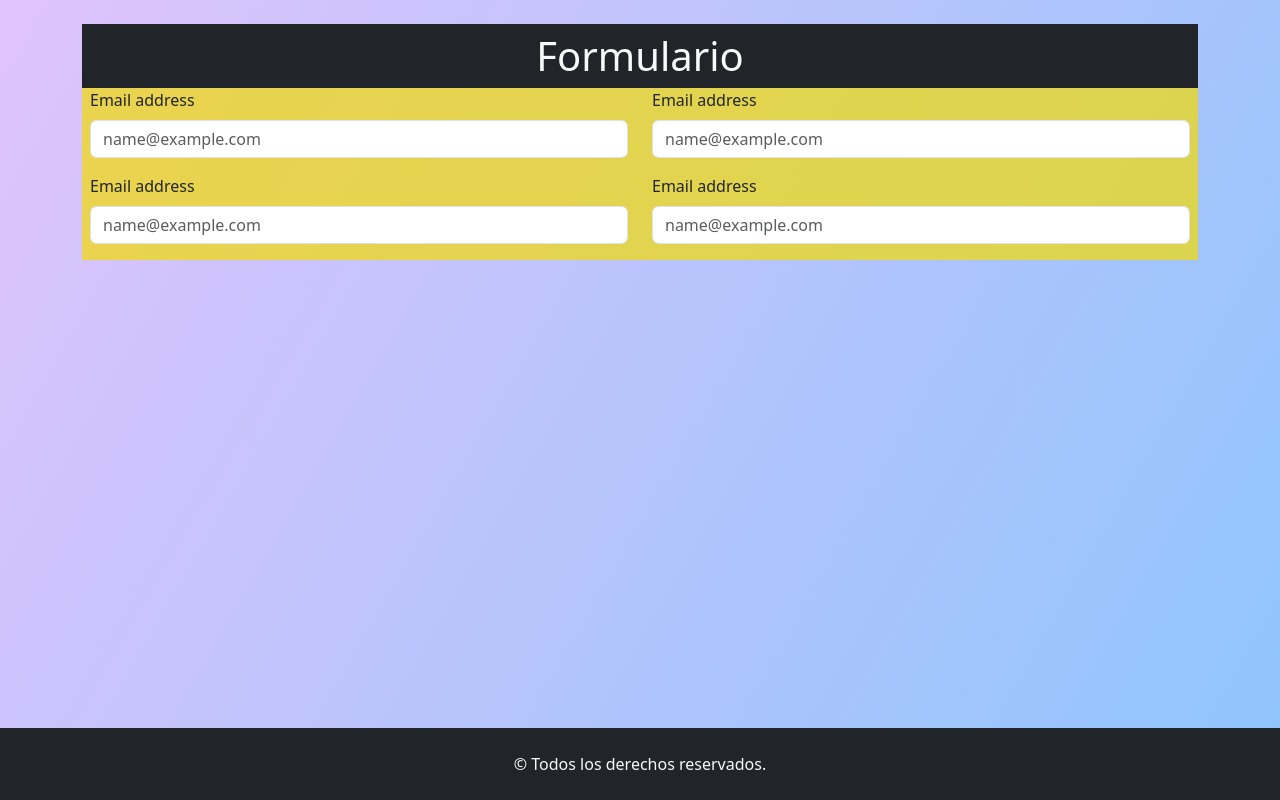
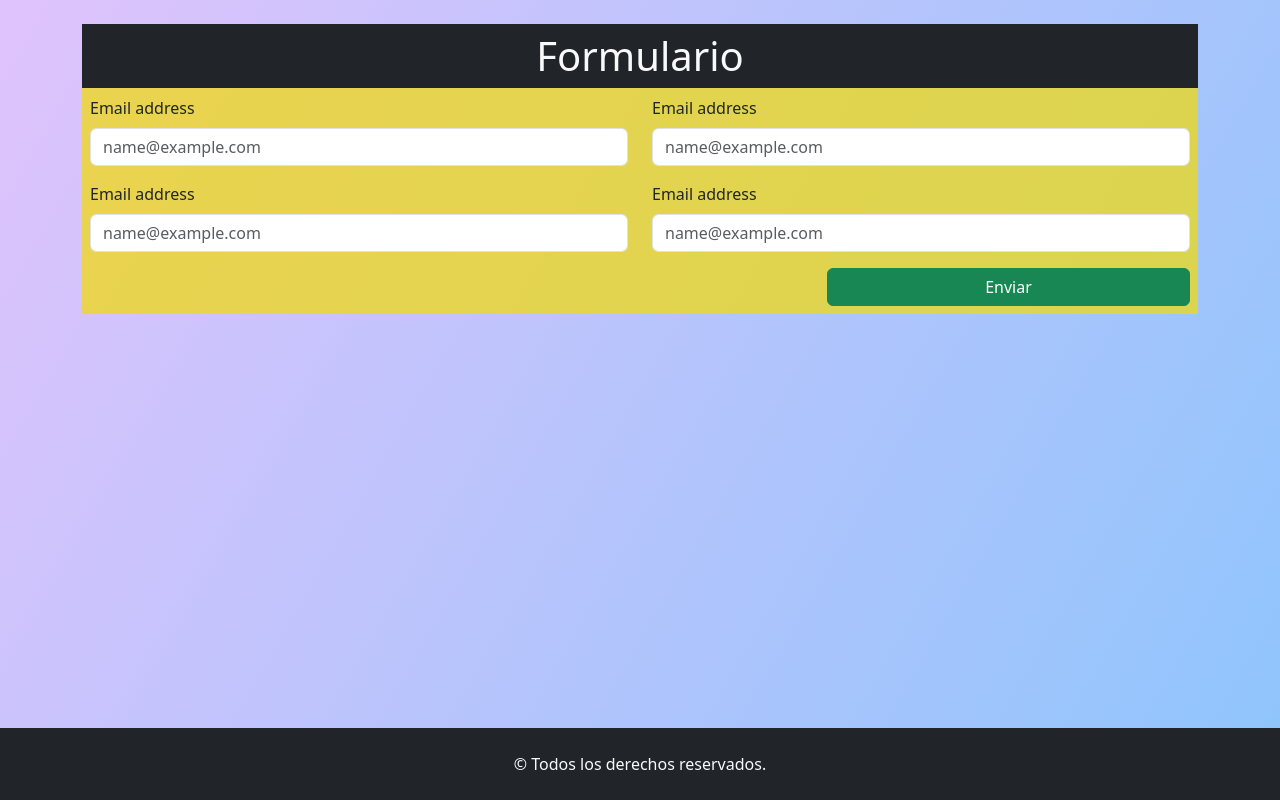
Before and after one commit to lucasecapdevila/react-tp1-ejercicio8, a React (Vite) app: page / in a window 1280 px wide. Built offline with nearby package versions, Linux system fonts and the light colour scheme.

Commit message:
se trabaja con botón para enviar formulario

```diff
--- a/components/Formulario.jsx
+++ b/components/Formulario.jsx
@@ -4,7 +4,7 @@ import { Button, Form } from 'react-bootstrap'
 const Formulario = () => {
   return (
     <section>
-      <Form className='bgForm px-2'>
+      <Form className='bgForm d-flex flex-column p-2'>
         <div className="row">
           <Form.Group className="mb-3 col-md-6" controlId="exampleForm.ControlInput1">
             <Form.Label>Email address</Form.Label>
@@ -27,6 +27,8 @@ const Formulario = () => {
           </Form.Group>
         </div>
 
+        <Button variant='success' className='btnEnviar align-self-end'>Enviar</Button>
+
       </Form>
     </section>
   )
--- a/src/App.css
+++ b/src/App.css
@@ -11,3 +11,14 @@
 .bgForm{
   background: #f1da0eb9;
 }
+
+.btnEnviar{
+  width: 100%;
+}
+
+@media screen and (min-width:768px) {
+  .btnEnviar{
+    width: 33%;
+    justify-content: center;
+  }
+}
```
